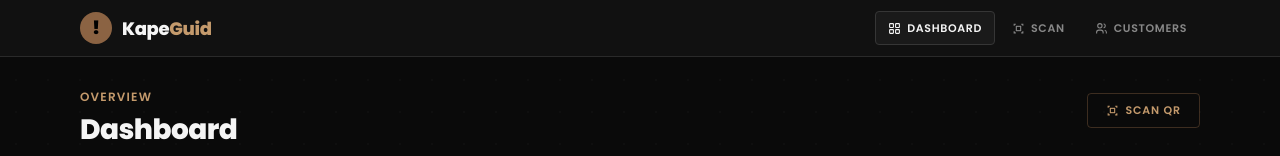
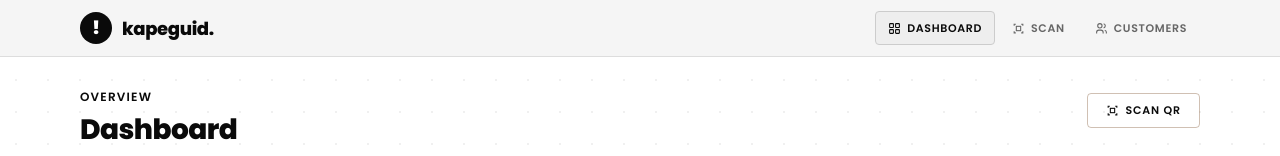
Before and after one commit to atundaryl-ops/kapeguidv2, a Next.js app: page /dashboard in a window 1280 px wide. Shown: the top 156 px of the page. Built offline with nearby package versions, Linux system fonts and the light colour scheme; no server answers; the database is empty.

Commit message:
adjustment3

```diff
--- a/app/customers/page.tsx
+++ b/app/customers/page.tsx
@@ -137,8 +137,14 @@ function CustomersContent() {
                       <td style={{ padding: "12px 14px" }}><span className="badge badge-warm">{c.visit_count}</span></td>
                       <td style={{ padding: "12px 14px" }}><span className="text-xs" style={{ color: "var(--text-muted)" }}>{c.last_visit ? format(new Date(c.last_visit), "MMM d, yyyy") : "Never"}</span></td>
                       <td style={{ padding: "12px 14px" }}>
-                        <span className={`badge ${c.is_active ? "badge-green" : "badge-gray"}`}>{c.is_active ? "Active" : "Inactive"}</span>
-                      </td>
+                          {(() => {
+                            const expired = c.expiry_date && new Date(c.expiry_date) < new Date();
+                            return (
+                              <span className={`badge ${expired ? "badge-red" : c.is_active ? "badge-green" : "badge-gray"}`}>
+                                {expired ? "Expired" : c.is_active ? "Active" : "Inactive"}
+                              </span>
+                            );
+                          })()}                      </td>
                       <td style={{ padding: "12px 14px" }}>
                         <svg width="14" height="14" viewBox="0 0 24 24" fill="none" stroke="currentColor" strokeWidth="2" style={{ color: "var(--text-faint)" }}><path d="M5 12h14M12 5l7 7-7 7"/></svg>
                       </td>
--- a/app/globals.css
+++ b/app/globals.css
@@ -5,21 +5,21 @@
 @tailwind utilities;
 
 :root {
-  --bg:          #0A0A0A;
-  --surface:     #111111;
-  --surface2:    #1A1A1A;
-  --surface3:    #222222;
-  --border:      #2A2A2A;
-  --border2:     #363636;
-  --text:        #F5F5F5;
-  --text-muted:  #888888;
-  --text-faint:  #444444;
-  --warm:        #8B6343;
-  --warm-light:  #C49A6C;
-  --warm-dim:    #5C3D20;
-  --green:       #6FCF97;
-  --amber:       #F2C94C;
-  --red:         #EB5757;
+  --bg:          #FFFFFF;
+  --surface:     #F5F5F5;
+  --surface2:    #EEEEEE;
+  --surface3:    #E5E5E5;
+  --border:      #DDDDDD;
+  --border2:     #CCCCCC;
+  --text:        #0A0A0A;
+  --text-muted:  #666666;
+  --text-faint:  #AAAAAA;
+  --warm:        #0A0A0A;
+  --warm-light:  #0A0A0A;
+  --warm-dim:    #444444;
+  --green:       #1A7A3F;
+  --amber:       #B45309;
+  --red:         #C0392B;
 }
 
 *, *::before, *::after { box-sizing: border-box; margin: 0; padding: 0; }
@@ -37,8 +37,7 @@ body {
 body::after {
   content: '';
   position: fixed; inset: 0;
-  background-image: radial-gradient(circle, rgba(255,255,255,0.025) 1px, transparent 1px);
-  background-size: 32px 32px;
+  background-image: radial-gradient(circle, rgba(0,0,0,0.06) 1px, transparent 1px);  background-size: 32px 32px;
   pointer-events: none; z-index: 0;
 }
 
@@ -54,7 +53,7 @@ body::after {
   cursor: pointer; border-radius: 4px; transition: all 0.18s;
   outline: none; text-decoration: none;
 }
-.btn-primary { background: var(--text); color: #000; border: none; }
+.btn-primary { background: var(--text); color: #FFFFFF; border: none; }
 .btn-primary:hover { opacity: 0.88; transform: translateY(-1px); }
 .btn-ghost   { background: transparent; color: var(--text); border: 1px solid var(--border); }
 .btn-ghost:hover { border-color: var(--text-muted); }
@@ -89,7 +88,6 @@ body::after {
 .badge-red   { background: rgba(235,87,87,0.08);  color: var(--red);   border: 1px solid rgba(235,87,87,0.2); }
 .badge-warm  { background: rgba(139,99,67,0.12);  color: var(--warm-light); border: 1px solid rgba(139,99,67,0.3); }
 .badge-amber { background: rgba(242,201,76,0.1);  color: var(--amber); border: 1px solid rgba(242,201,76,0.25); }
-.badge-gray  { background: rgba(255,255,255,0.05); color: var(--text-muted); border: 1px solid var(--border); }
 
 /* Scrollbar */
 ::-webkit-scrollbar { width: 4px; height: 4px; }
--- a/app/layout.tsx
+++ b/app/layout.tsx
@@ -2,7 +2,7 @@ import type { Metadata } from "next";
 import "./globals.css";
 
 export const metadata: Metadata = {
-  title: "KapeGuid — Coffee Customer Tracker",
+  title: "kapeguid. — Coffee Customer Tracker",
   description: "QR-based customer management for your café",
 };
 
--- a/app/page.tsx
+++ b/app/page.tsx
@@ -21,7 +21,7 @@ export default function Home() {
             </svg>
           </div>
           <h1 className="font-display text-4xl font-black tracking-tight" style={{ color: "var(--text)" }}>
-            Kape<span style={{ color: "var(--warm)" }}>Guid</span>
+            kape<span style={{ color: "var(--warm)" }}>guid.</span>
           </h1>
           <p className="mt-2 text-xs tracking-widest uppercase" style={{ color: "var(--text-muted)" }}>
             Coffee Shop · Customer System
--- a/app/scan/page.tsx
+++ b/app/scan/page.tsx
@@ -34,11 +34,20 @@ export default function ScanPage() {
     }
 
     // Record visit
+    // Block if card is expired
+    const isExpired = data.expiry_date && new Date(data.expiry_date) < new Date();
+    if (isExpired) {
+      setState("unknown");
+      setErrorMsg(`${data.first_name ?? data.name}'s card expired on ${new Date(data.expiry_date).toLocaleDateString("en-PH", { year: "numeric", month: "long", day: "numeric" })}. Please renew their membership.`);
+      return;
+    }
+
+    // Record visit
     await supabase.from("visits").insert({ customer_id: data.id, visited_at: new Date().toISOString() });
     setCustomer(data);
     setRedeemed(false);
     setState("success");
-  }
+      }
 
   async function handleRedeemCoffee() {
     if (!customer) return;
--- a/components/AddCustomerModal.tsx
+++ b/components/AddCustomerModal.tsx
@@ -37,6 +37,7 @@ export default function AddCustomerModal({ onClose, onSuccess }: Props) {
 
   function validate() {
     const e: Record<string, string> = {};
+    if (!form.card_issue_date) e.card_issue_date = "Card issue date is required";
     if (!form.first_name.trim()) e.first_name = "First name is required";
     if (!form.last_name.trim())  e.last_name  = "Last name is required";
     if (!form.phone.trim())      e.phone      = "Phone is required";
@@ -231,9 +232,10 @@ export default function AddCustomerModal({ onClose, onSuccess }: Props) {
                   value={form.access_code} onChange={(e) => setForm({ ...form, access_code: e.target.value })} />
               </div>
               <div>
-                <label className="field-label">Card Issue Date</label>
-                <input className="input-field" type="date"
-                  value={form.card_issue_date} onChange={(e) => handleIssueDateChange(e.target.value)} />
+                <label className="field-label">Card Issue Date *</label>
+                      <input className="input-field" type="date"
+                        value={form.card_issue_date} onChange={(e) => handleIssueDateChange(e.target.value)} />
+                      {errors.card_issue_date && <p className="text-xs mt-1" style={{ color: "var(--red)" }}>{errors.card_issue_date}</p>}
                 {form.expiry_date && (
                   <p className="text-xs mt-1.5" style={{ color: "var(--text-muted)" }}>
                     ◈ Expiry auto-set to: <span style={{ color: "var(--warm-light)", fontWeight: 600 }}>{form.expiry_date}</span>
--- a/components/Navbar.tsx
+++ b/components/Navbar.tsx
@@ -10,10 +10,9 @@ const Logo = () => (
       background: "var(--warm)", display: "flex", alignItems: "center", justifyContent: "center",
       flexShrink: 0,
     }}>
-      <span style={{ color: "#000", fontFamily: "Poppins, sans-serif", fontWeight: 900, fontSize: 18, lineHeight: 1, marginTop: -1 }}>!</span>
-    </div>
+    <span style={{ color: "#FFFFFF", fontFamily: "Poppins, sans-serif", fontWeight: 900, fontSize: 18, lineHeight: 1, marginTop: -1 }}>!</span>    </div>
     <span style={{ fontFamily: "Poppins, sans-serif", fontWeight: 800, fontSize: 18, color: "var(--text)", letterSpacing: "-0.02em" }}>
-      Kape<span style={{ color: "var(--warm-light)" }}>Guid</span>
+      kape<span style={{ color: "var(--warm-light)" }}>guid.</span>
     </span>
   </div>
 );
```
Also changed, not shown: components/CustomerDetailModal.tsx (+56 -7 lines).
